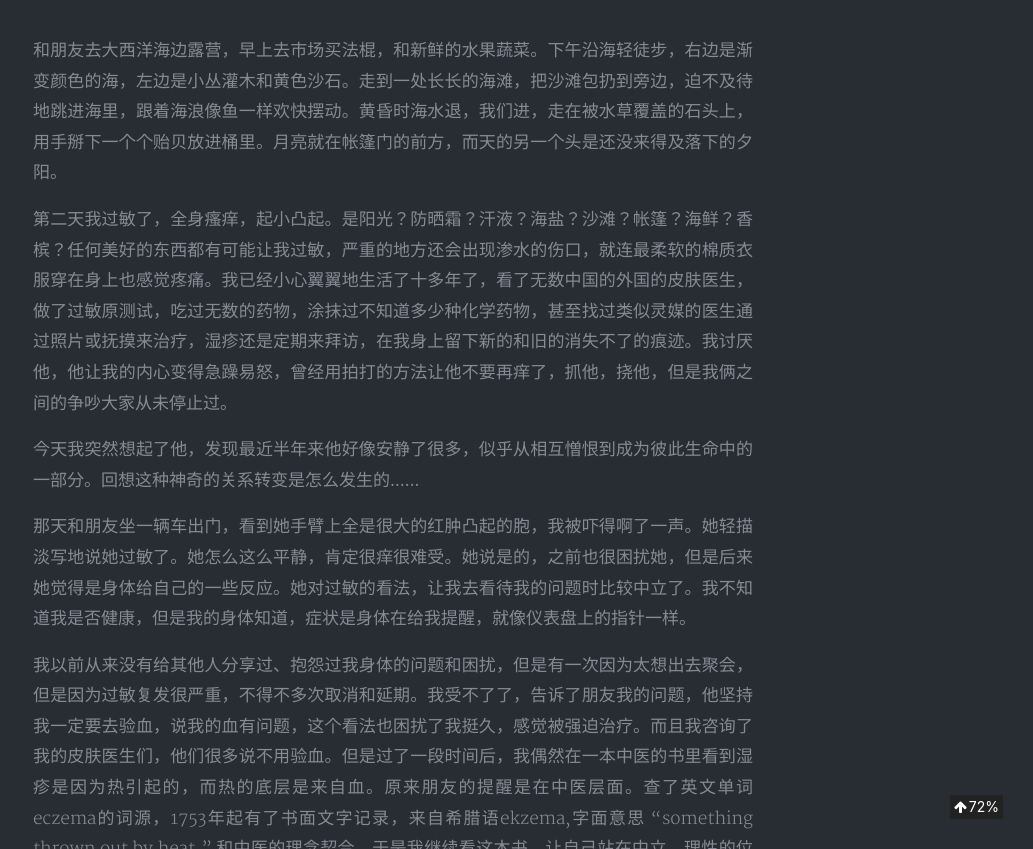
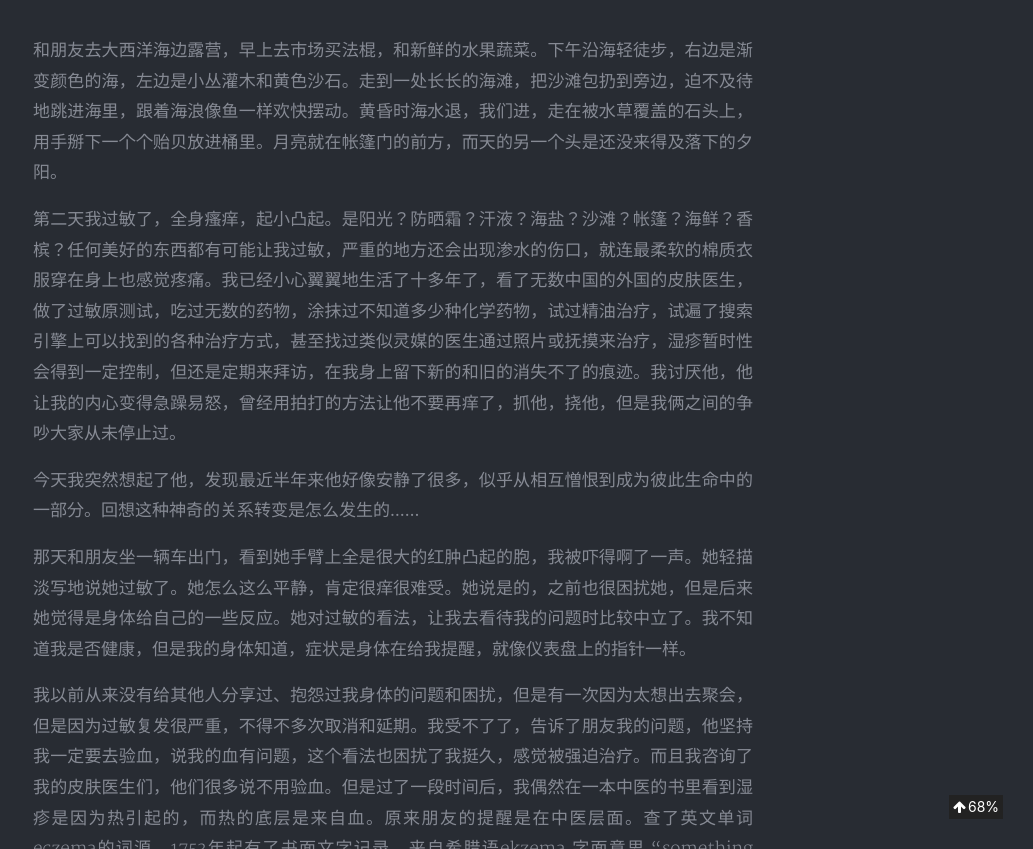
Before and after one commit to aJiea/ajiea.github.io, a Jekyll site: the page built from _posts/2021-02-11-eczema.md, in a window 1280 px wide and 900 px high, scrolled down 413 px, cut to the strip 51-900 px from the top of the window. Shown: the whole strip, without its empty margins (247-1280 px from the left). Built offline with Jekyll 4.4.1, drawn with Linux system fonts in a browser that asks for light colours; nearby versions of some CDN libraries; comment, search, counter and statistics services are not loaded; a style sheet for code colours, icons or effects is not loaded.

Commit message:
Update 2021-02-11-eczema.md

```diff
--- a/_posts/2021-02-11-eczema.md
+++ b/_posts/2021-02-11-eczema.md
@@ -10,7 +10,7 @@ categories: 'LIFE'
 
 和朋友去大西洋海边露营，早上去市场买法棍，和新鲜的水果蔬菜。下午沿海轻徒步，右边是渐变颜色的海，左边是小丛灌木和黄色沙石。走到一处长长的海滩，把沙滩包扔到旁边，迫不及待地跳进海里，跟着海浪像鱼一样欢快摆动。黄昏时海水退，我们进，走在被水草覆盖的石头上，用手掰下一个个贻贝放进桶里。月亮就在帐篷门的前方，而天的另一个头是还没来得及落下的夕阳。
 
-第二天我过敏了，全身瘙痒，起小凸起。是阳光？防晒霜？汗液？海盐？沙滩？帐篷？海鲜？香槟？任何美好的东西都有可能让我过敏，严重的地方还会出现渗水的伤口，就连最柔软的棉质衣服穿在身上也感觉疼痛。我已经小心翼翼地生活了十多年了，看了无数中国的外国的皮肤医生，做了过敏原测试，吃过无数的药物，涂抹过不知道多少种化学药物，甚至找过类似灵媒的医生通过照片或抚摸来治疗，湿疹还是定期来拜访，在我身上留下新的和旧的消失不了的痕迹。我讨厌他，他让我的内心变得急躁易怒，曾经用拍打的方法让他不要再痒了，抓他，挠他，但是我俩之间的争吵大家从未停止过。
+第二天我过敏了，全身瘙痒，起小凸起。是阳光？防晒霜？汗液？海盐？沙滩？帐篷？海鲜？香槟？任何美好的东西都有可能让我过敏，严重的地方还会出现渗水的伤口，就连最柔软的棉质衣服穿在身上也感觉疼痛。我已经小心翼翼地生活了十多年了，看了无数中国的外国的皮肤医生，做了过敏原测试，吃过无数的药物，涂抹过不知道多少种化学药物，试过精油治疗，试遍了搜索引擎上可以找到的各种治疗方式，甚至找过类似灵媒的医生通过照片或抚摸来治疗，湿疹暂时性会得到一定控制，但还是定期来拜访，在我身上留下新的和旧的消失不了的痕迹。我讨厌他，他让我的内心变得急躁易怒，曾经用拍打的方法让他不要再痒了，抓他，挠他，但是我俩之间的争吵大家从未停止过。
 
 今天我突然想起了他，发现最近半年来他好像安静了很多，似乎从相互憎恨到成为彼此生命中的一部分。回想这种神奇的关系转变是怎么发生的……
 
```
